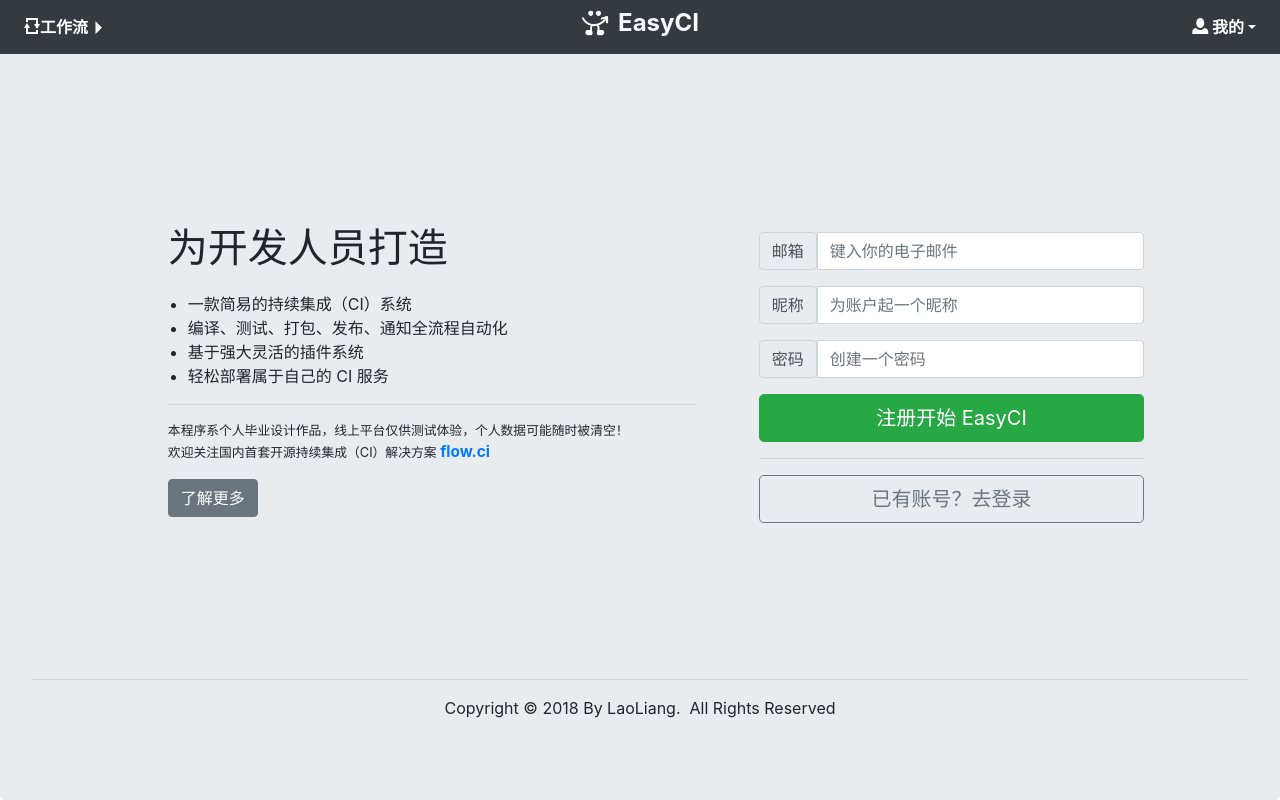
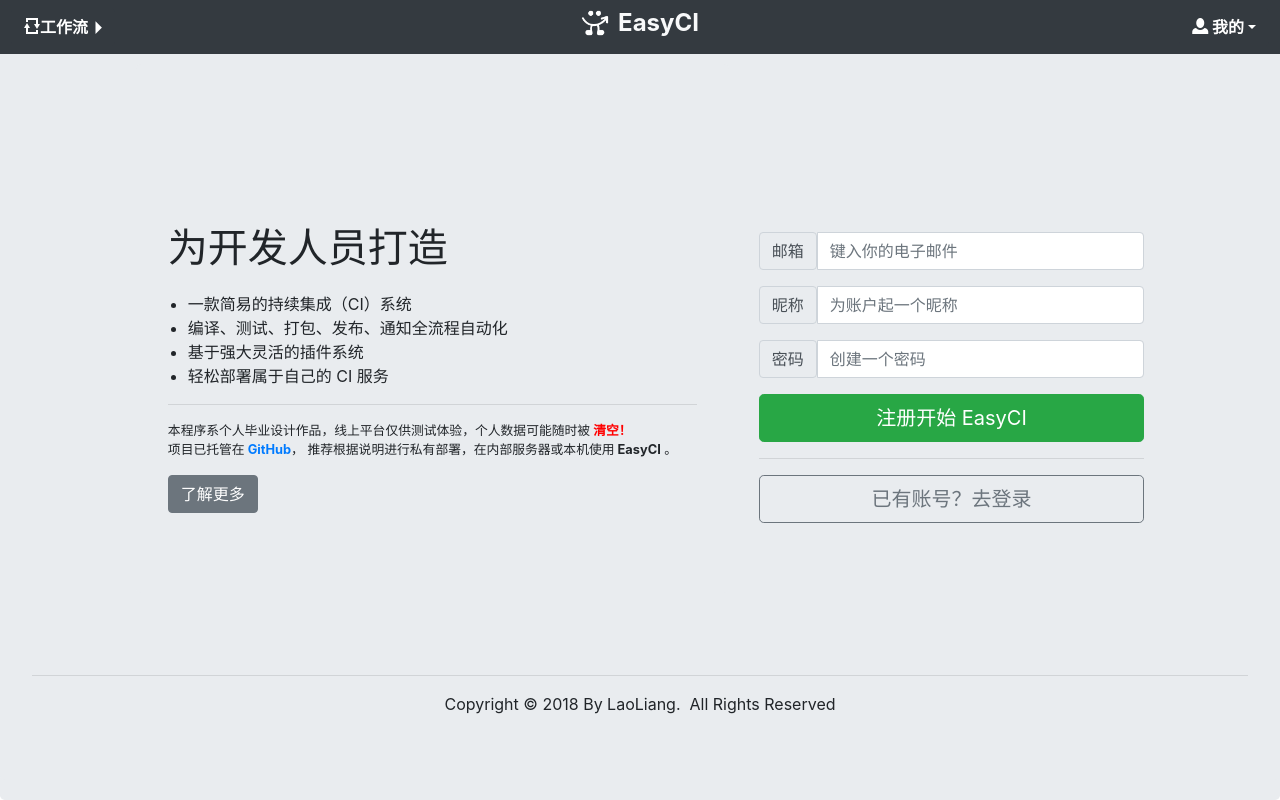
Before and after one commit to EasyCI/easy-ci-web, an Angular app: page / in a window 1280 px wide. Built offline with nearby package versions, Linux system fonts and the light colour scheme.

Commit message:
更新：部分说明信息

```diff
--- a/src/app/dashboard/dashboard.component.html
+++ b/src/app/dashboard/dashboard.component.html
@@ -70,8 +70,8 @@
             <div class="card">
               <h4 class="card-header">① - 创建 Flow 并配置工作流</h4>
               <div class="card-body">
-                <p class="card-text">● 填写项目名称</p>
-                <p class="card-text">● 选择 Git 仓库源，勾选触发构建的分支</p>
+                <p class="card-text">● 点击左上角「工作流」，选择「新建」</p>
+                <p class="card-text">● 填写项目名称，选择 Git 仓库源，勾选触发构建的分支</p>
                 <p class="card-text">● 基于在线插件，配置需要的工作流</p>
                 <p class="card-text">● 根据提示填写插件参数</p>
               </div>
@@ -100,7 +100,7 @@
             <img class="helpImage" src="../../assets/img/how-git-trigger.png" alt="How create flow"></div>
           <div class="col-7">
             <div class="card">
-              <h4 class="card-header">& - 也可通过 git push 触发自动构建</h4>
+              <h4 class="card-header">& - 日常可通过 git push 触发自动构建</h4>
               <div class="card-body">
                 <p class="card-text">● 正常进行开发工作，完成一个小任务</p>
                 <p class="card-text">● 本地提交并 push 到远程仓库</p>
@@ -126,6 +126,13 @@
           <div class="col-5">
             <img class="helpImage" src="../../assets/img/how-watch-dashboard.png" alt="How create flow"></div>
         </div>
+        <hr>
+        <div class="card">
+          <h4 class="card-header">说明：</h4>
+          <div class="card-body">
+            <p class="card-text">● 本程序暂仅支持基于 Gradle 构建的 Android 项目</p>
+          </div>
+        </div>
       </div>
       <hr class="my-xl-5">
       <div class="card">
@@ -133,11 +140,15 @@
         <div class="card-body">
           <h5 class="card-title" style="margin-bottom: 20px;">更多帮助信息及有关本项目的介绍，点击右上角：<span style="color: #007bff;">我的 > 帮助 / 关于</span>
           </h5>
-          <p class="card-text">● 本程序系个人毕业设计作品，线上平台仅供测试体验，个人数据可能随时被清空！</p>
-          <p class="card-text">● 项目已托管在 GitHub，可根据说明进行私有部署，在内部服务器或本机使用 EasyCI。</p>
-          <p class="card-text">● 同时，欢迎关注国内首套开源持续集成（CI）解决方案<strong style="color: #007bff; font-size: larger;">
-            flow.ci </strong></p>
-          <a href="https://flow.ci" target="_blank" class="btn btn-primary">友情链接</a>
+          <p class="card-text">● 本程序系个人毕业设计作品，线上平台仅供测试体验，个人数据可能随时被<b style="color: red;"> 清空！</b></p>
+          <p class="card-text">● 项目已托管在
+            <a href="https://github.com/EasyCI" target="_blank"><b style="font-size: larger;"> GitHub</b></a>
+            ，推荐根据说明进行私有部署，在内部服务器或本机使用<b style="font-size: large;"> EasyCI</b> 。
+          </p>
+          <p class="card-text">● 同时，欢迎关注国内首套开源持续集成（CI）解决方案
+            <b style="font-size: larger;"><u><i> flow.ci</i></u></b></p>
+          <a href="https://flow.ci" target="_blank" class="btn btn-primary" style="margin-left: 10px;"><b>Go->
+            flow.ci</b></a>
         </div>
       </div>
     </div>
--- a/src/app/home/home.component.html
+++ b/src/app/home/home.component.html
@@ -31,10 +31,11 @@
           <li>轻松部署属于自己的 CI 服务</li>
         </ul>
         <hr class="my-3">
-        <p class="small">本程序系个人毕业设计作品，线上平台仅供测试体验，个人数据可能随时被清空！<br>
-          欢迎关注国内首套开源持续集成（CI）解决方案<strong style="color: #007bff; font-size: larger;"> flow.ci </strong>
+        <p class="small">本程序系个人毕业设计作品，线上平台仅供测试体验，个人数据可能随时被<b style="color: red;"> 清空！</b><br>
+          项目已托管在<a href="https://github.com/EasyCI" target="_blank"><b style="color: #007bff;"> GitHub</b></a>，
+          推荐根据说明进行私有部署，在内部服务器或本机使用<b> EasyCI</b> 。<br>
         <p>
-          <a class="btn btn-secondary" href="https://flow.ci" target="_blank">了解更多</a>
+          <a class="btn btn-secondary" href="https://github.com/EasyCI/easy-ci-doc" target="_blank">了解更多</a>
         </p>
       </div>
     </div>
```
